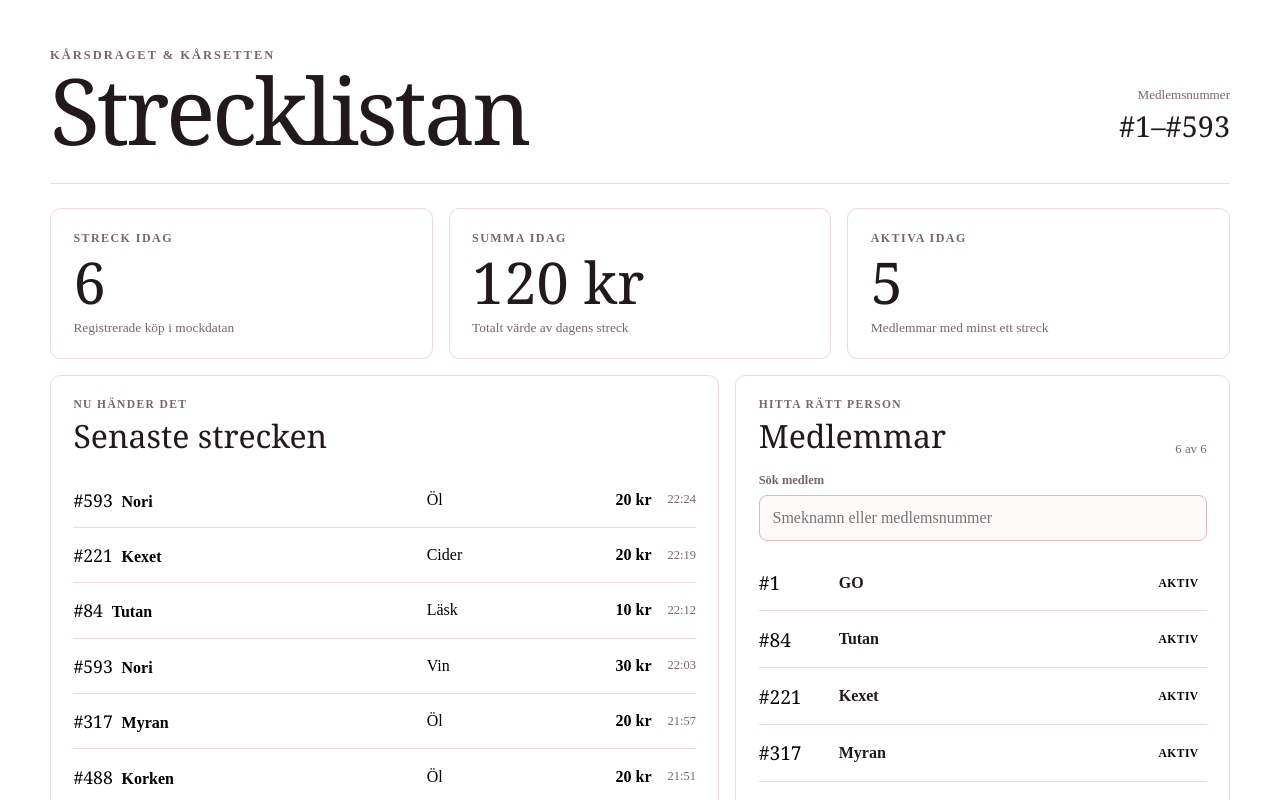
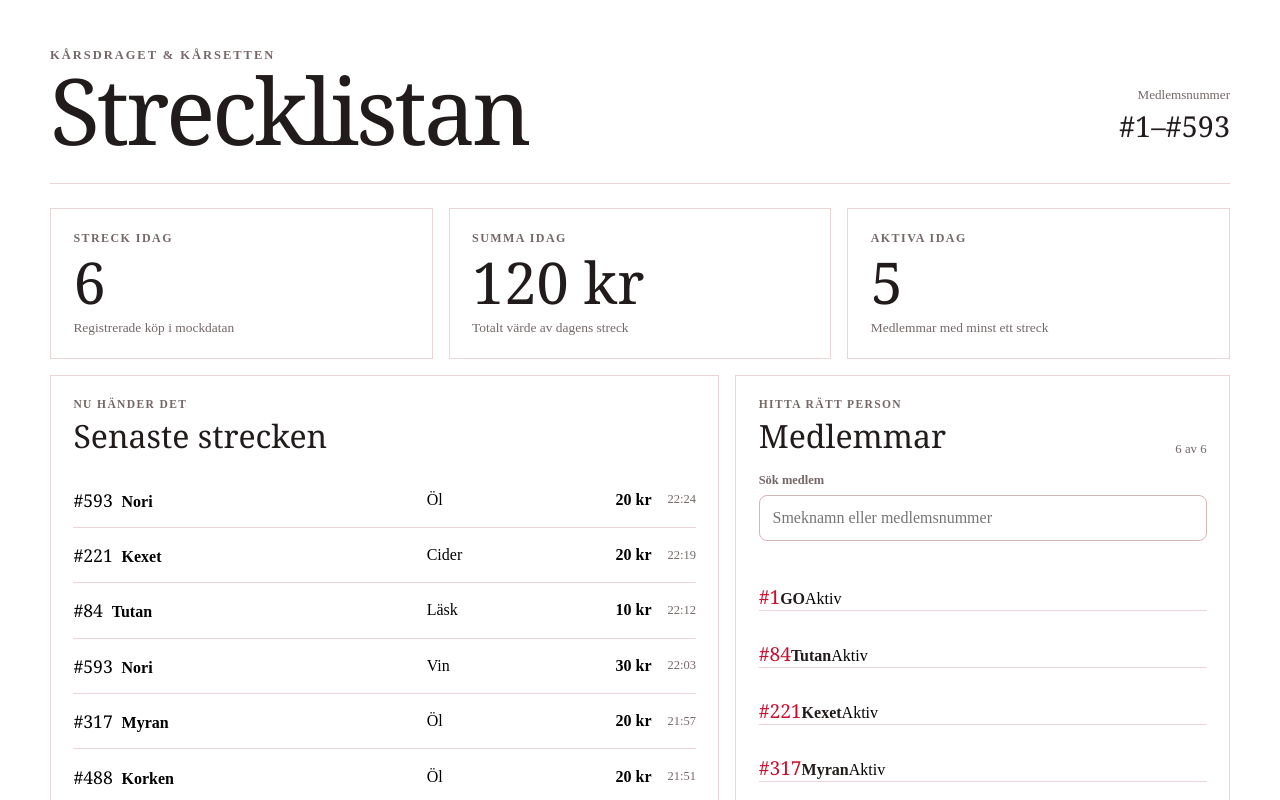
Before and after one commit to CarloBarone-info/karsdraget-strecklistan, a React (Vite) app: page / in a window 1280 px wide. Shown: the top 800 px of the page. Built offline with nearby package versions, Linux system fonts and the light colour scheme.

Commit message:
fix(dashboard): streck card available

```diff
--- a/src/components/MemberDirectory/MemberDirectory.tsx
+++ b/src/components/MemberDirectory/MemberDirectory.tsx
@@ -5,13 +5,14 @@ import "./MemberDirectory.css";
 
 type MemberDirectoryProps = {
   members: Member[];
+  onSelectMember: (memberId: number) => void;
 };
 
 function normalizeSearch(value: string): string {
   return value.trim().replace(/^#/, "").toLocaleLowerCase("sv-SE");
 }
 
-function MemberDirectory({ members }: MemberDirectoryProps) {
+function MemberDirectory({ members, onSelectMember }: MemberDirectoryProps) {
   const [query, setQuery] = useState("");
 
   const visibleMembers = useMemo(() => {
@@ -32,7 +33,10 @@ function MemberDirectory({ members }: MemberDirectoryProps) {
   }, [members, query]);
 
   return (
-    <section className="dashboard-panel" aria-labelledby="member-directory-title">
+    <section
+      className="dashboard-panel"
+      aria-labelledby="member-directory-title"
+    >
       <div className="dashboard-panel__heading member-directory__heading">
         <div>
           <p className="dashboard-panel__eyebrow">Hitta rätt person</p>
@@ -40,7 +44,8 @@ function MemberDirectory({ members }: MemberDirectoryProps) {
         </div>
 
         <span className="member-directory__count">
-          {visibleMembers.length} av {members.filter((member) => member.active).length}
+          {visibleMembers.length} av{" "}
+          {members.filter((member) => member.active).length}
         </span>
       </div>
 
@@ -57,11 +62,17 @@ function MemberDirectory({ members }: MemberDirectoryProps) {
       {visibleMembers.length > 0 ? (
         <ul className="member-directory__list">
           {visibleMembers.map((member) => (
-            <MemberRow key={member.id} member={member} />
+            <MemberRow
+              key={member.id}
+              member={member}
+              onSelect={(): void => onSelectMember(member.id)}
+            />
           ))}
         </ul>
       ) : (
-        <p className="member-directory__empty">Ingen medlem matchar sökningen.</p>
+        <p className="member-directory__empty">
+          Ingen medlem matchar sökningen.
+        </p>
       )}
     </section>
   );
--- a/src/components/MemberRow/MemberRow.css
+++ b/src/components/MemberRow/MemberRow.css
@@ -1,9 +1,4 @@
 .member-row {
-  display: grid;
-  grid-template-columns: 4.25rem 1fr auto;
-  gap: 0.75rem;
-  align-items: center;
-  padding: 0.9rem 0;
   border-top: 1px solid var(--color-border);
 }
 
@@ -11,26 +6,43 @@
   border-top: 0;
 }
 
+.member-row__button {
+  display: grid;
+  grid-template-columns: 4.25rem 1fr auto;
+  gap: 0.75rem;
+  align-items: center;
+
+  width: 100%;
+  padding: 0.9rem 0;
+
+  color: inherit;
+  background: transparent;
+  border: 0;
+
+  text-align: left;
+  cursor: pointer;
+}
+
+.member-row__button:hover {
+  color: var(--color-red);
+}
+
+.member-row__button:focus-visible {
+  outline: 3px solid var(--color-red-soft);
+  outline-offset: 3px;
+}
+
 .member-row__number {
-  color: var(--color-accent);
+  color: var(--color-red);
   font-family: var(--font-display);
   font-size: 1.2rem;
 }
 
 .member-row__nickname {
   color: var(--color-ink);
-  overflow: hidden;
-  text-overflow: ellipsis;
-  white-space: nowrap;
 }
 
-.member-row__status {
-  padding: 0.22rem 0.5rem;
-  color: var(--color-positive);
-  background: var(--color-positive-soft);
-  border-radius: 999px;
-  font-size: 0.72rem;
-  font-weight: 700;
-  letter-spacing: 0.04em;
-  text-transform: uppercase;
+.member-row__action {
+  color: var(--color-muted);
+  font-size: 0.8rem;
 }
--- a/src/components/MemberRow/MemberRow.tsx
+++ b/src/components/MemberRow/MemberRow.tsx
@@ -3,11 +3,17 @@ import "./MemberRow.css";
 
 type MemberRowProps = {
   member: Member;
+  onSelect: () => void;
 };
 
-function MemberRow({ member }: MemberRowProps) {
+function MemberRow({ member, onSelect }: MemberRowProps) {
   return (
     <li className="member-row">
+      <button
+        type="button"
+        className="member-row__button"
+        onClick={onSelect}
+      ></button>
       <span className="member-row__number">#{member.id}</span>
       <strong className="member-row__nickname">{member.nickname}</strong>
       <span className="member-row__status">Aktiv</span>
--- /dev/null
+++ b/src/components/StreckPanel/StreckPanel.css
@@ -0,0 +1,93 @@
+.streck-panel {
+  padding: 1.5rem;
+  background: var(--color-red);
+  border-radius: var(--radius);
+  color: var(--color-white);
+  margin-bottom: 1.5rem;
+}
+
+.streck-panel__header {
+  display: flex;
+  justify-content: space-between;
+  gap: 1rem;
+  align-items: flex-start;
+}
+
+.streck-panel__member-number,
+.streck-panel__prompt,
+.streck-panel h2 {
+  margin: 0;
+}
+
+.streck-panel__member-number {
+  font-family: var(--font-display);
+  font-size: 1.35rem;
+  opacity: 0.8;
+}
+
+.streck-panel h2 {
+  margin-top: 0.2rem;
+  font-family: var(--font-display);
+  font-size: 2.5rem;
+  font-weight: 400;
+}
+
+.streck-panel__close {
+  width: 2.5rem;
+  height: 2.5rem;
+  padding: 0;
+  color: var(--color-white);
+  background: transparent;
+  border: 1px solid rgba(255, 255, 255, 0.45);
+  border-radius: 50%;
+  font-size: 1.5rem;
+  cursor: pointer;
+}
+
+.streck-panel__close:hover {
+  background: rgba(255, 255, 255, 0.12);
+}
+
+.streck-panel__prompt {
+  margin-top: 1.25rem;
+  opacity: 0.8;
+}
+
+.streck-panel__products {
+  display: grid;
+  grid-template-columns: repeat(2, minmax(0, 1fr));
+  gap: 0.75rem;
+  margin-top: 1rem;
+}
+
+.streck-panel__product {
+  display: flex;
+  justify-content: space-between;
+  gap: 1rem;
+  padding: 1rem;
+
+  color: var(--color-ink);
+  background: var(--color-white);
+
+  border: 0;
+  border-radius: var(--radius-small);
+
+  font: inherit;
+  cursor: pointer;
+}
+
+.streck-panel__product:hover {
+  background: var(--color-red-soft);
+}
+
+.streck-panel__product:focus-visible,
+.streck-panel__close:focus-visible {
+  outline: 3px solid var(--color-white);
+  outline-offset: 3px;
+}
+
+@media (max-width: 480px) {
+  .streck-panel__products {
+    grid-template-columns: 1fr;
+  }
+}
--- /dev/null
+++ b/src/components/StreckPanel/StreckPanel.tsx
@@ -0,0 +1,57 @@
+import type { Member, Product } from "../../types/domain";
+import { formatCurrency } from "../../utils/dashboard";
+import "./StreckPanel.css";
+
+type StreckPanelProps = {
+  member: Member;
+  products: Product[];
+  onAddStreck: (product: Product) => void;
+  onClose: () => void;
+};
+
+function StreckPanel({
+  member,
+  products,
+  onAddStreck,
+  onClose,
+}: StreckPanelProps) {
+  return (
+    <section className="streck-panel" aria-labelledby="streck-panel-title">
+      <div className="streck-panel__header">
+        <div>
+          <p className="streck-panel__member-number">#{member.id}</p>
+          <h2 id="streck-panel-title">{member.nickname}</h2>
+        </div>
+
+        <button
+          type="button"
+          className="streck-panel__close"
+          onClick={onClose}
+          aria-label={`Close ${member.nickname}`}
+        >
+          ×
+        </button>
+      </div>
+
+      <p className="streck-panel__prompt">What are we putting on the tab?</p>
+
+      <div className="streck-panel__products">
+        {products
+          .filter((product) => product.active)
+          .map((product) => (
+            <button
+              key={product.id}
+              type="button"
+              className="streck-panel__product"
+              onClick={() => onAddStreck(product)}
+            >
+              <span>{product.name}</span>
+              <strong>{formatCurrency(product.priceOre)}</strong>
+            </button>
+          ))}
+      </div>
+    </section>
+  );
+}
+
+export default StreckPanel;
--- a/src/index.css
+++ b/src/index.css
@@ -1,40 +1,31 @@
 :root {
-  --color-page: #fffafa;
+  --color-page: #ffffff;
   --color-surface: #ffffff;
 
-  --color-ink: #22191a;
-  --color-muted: #7a6668;
+  --color-ink: #211b1b;
+  --color-muted: #756767;
 
-  --color-border: #ecd9dc;
-  --color-border-strong: #d8b9bf;
+  --color-border: #ead6d6;
+  --color-border-strong: #d8b5b5;
 
-  --color-red: #a3131c;
-  --color-red-dark: #741018;
-  --color-red-soft: #f7e4e7;
-  --color-red-faint: #fff4f5;
+  --color-red: #c8102e;
+  --color-red-dark: #990f24;
+  --color-red-soft: #f8dfe4;
+  --color-red-faint: #fff5f6;
 
   --color-white: #ffffff;
 
   --font-display: "Quaint Gothic SG", Georgia, serif;
   --font-body:
     system-ui, -apple-system, BlinkMacSystemFont, "Segoe UI", sans-serif;
-
-  --radius-small: 0.35rem;
-  --radius: 0.65rem;
 }
 
 .app-header {
   border-bottom: 4px solid var(--color-red);
 }
 
-.app-header__eyebrow {
-  color: var(--color-red);
-}
-
-.app-header__title {
-  color: var(--color-red-dark);
-}
-
+.app-header__eyebrow,
+.app-header__title,
 .stat-card__value,
 .member-row__number {
   color: var(--color-red);
--- a/src/pages/DashboardPage/DashboardPage.tsx
+++ b/src/pages/DashboardPage/DashboardPage.tsx
@@ -5,11 +5,36 @@ import StatCard from "../../components/StatCard/StatCard";
 import { mockMembers, mockProducts, mockStrecks } from "../../data/mockData";
 import { formatCurrency, getDashboardStats } from "../../utils/dashboard";
 import "./DashboardPage.css";
+import { useState } from "react";
+import type { Product, Streck } from "../../types/domain";
+import StreckPanel from "../../components/StreckPanel/StreckPanel";
 
 function DashboardPage() {
   const stats = getDashboardStats(mockStrecks);
   const activeMembers = mockMembers.filter((member) => member.active);
   const memberIds = activeMembers.map((member) => member.id);
+
+  const [strecks, setStrecks] = useState(mockStrecks);
+  const [selectedMemberId, setSelectedMemberId] = useState<number | null>(null);
+
+  const selectedMember =
+    mockMembers.find((member) => member.id === selectedMemberId) ?? null;
+
+  function addStreck(product: Product) {
+    if (!selectedMember) {
+      return;
+    }
+
+    const newStreck: Streck = {
+      id: Date.now(),
+      memberId: selectedMember.id,
+      productId: product.id,
+      priceOre: product.priceOre,
+      createdAt: new Date().toISOString(),
+    };
+
+    setStrecks((current) => [newStreck, ...current]);
+  }
 
   return (
     <div className="dashboard-page">
@@ -19,6 +44,14 @@ function DashboardPage() {
       />
 
       <main className="dashboard-page__main">
+        {selectedMember && (
+          <StreckPanel
+            member={selectedMember}
+            products={mockProducts}
+            onAddStreck={addStreck}
+            onClose={() => setSelectedMemberId(null)}
+          />
+        )}
         <section className="dashboard-page__stats" aria-label="Dagens översikt">
           <StatCard
             label="Streck idag"
@@ -43,7 +76,10 @@ function DashboardPage() {
             products={mockProducts}
             strecks={mockStrecks}
           />
-          <MemberDirectory members={mockMembers} />
+          <MemberDirectory
+            members={mockMembers}
+            onSelectMember={setSelectedMemberId}
+          />
         </div>
       </main>
     </div>
```
